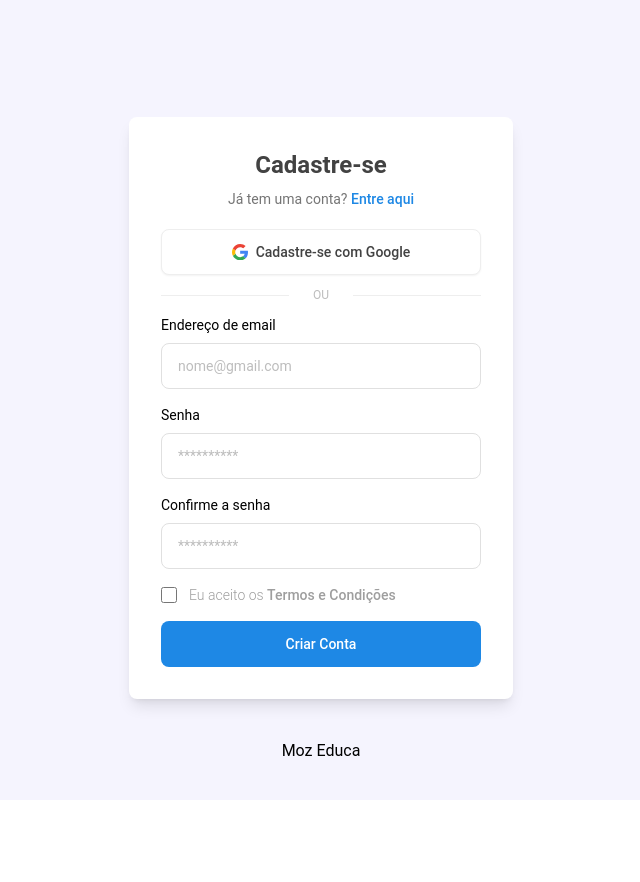
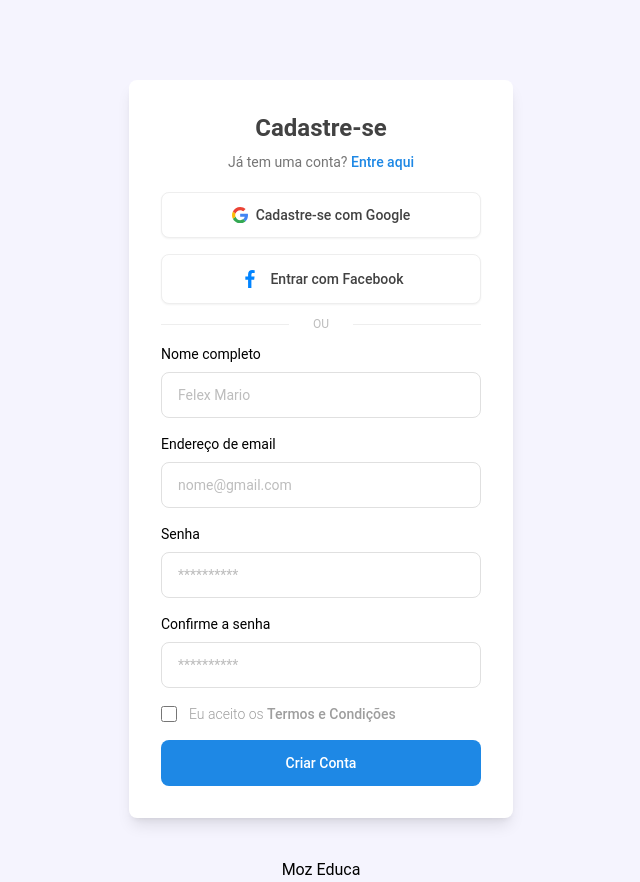
Before and after one commit to ArmenioHouane/EducaPlataform, a React (Vite) app: page /signup in a window 1280 px wide. Shown: the whole page, without its empty margins (319-959 px from the left). Before the commit the page ends 800 px from the top, so only its background shows below. Built offline with nearby package versions, Linux system fonts and the light colour scheme; the HTML template or start-up script is replaced by a standard one.

Commit message:
Adicionando o método de autenticação por provedor do facebook

```diff
--- a/src/assets/components/Auth/Login.tsx
+++ b/src/assets/components/Auth/Login.tsx
@@ -1,11 +1,82 @@
 // src/components/Login.js
-import { ComplexNavbar } from '../Shared/Header';
-import { FooterWithSitemap } from '../Shared/Footer';
-import { Link } from 'react-router-dom';
+//import { ComplexNavbar } from '../Shared/Header';
+//import { FooterWithSitemap } from '../Shared/Footer';
+import { Link, useNavigate } from 'react-router-dom';
+import { signInWithPopup, FacebookAuthProvider, User } from "firebase/auth";
+import { authentication, database } from '../../../firebase/config';
+import { Usuario } from '../../../model/Usuario';
+import { doc, DocumentReference, getDoc, setDoc } from "firebase/firestore"
 
-const Login = () => (
-  <div className="flex flex-col items-center justify-center min-h-screen bg-backWhitelm dark:bg-blackbg">
-     {/*<ComplexNavbar /> Inclua seu componente ComplexNavbar aqui */}
+const Login: React.FC = () => {
+  const navigate = useNavigate();
+
+  //Esta função verifica se já existe um objecto na BD com o id do usuario atual
+  function cheekUser(user: User) {
+
+    //A funcao doc é usada para especificar o caminho do object
+    //o primeiro parametro é a base de dados, o segundo a tabela e o ultimo o id do objecto
+    const docRef = doc(database, "usuarios", user.uid);
+
+    //A função getDoc faz uma consulta da referencia acima
+    getDoc(docRef)
+      .then((docSnap) => {
+        if (docSnap.exists()) {
+          console.log("Dados encotrados");
+          navigate("/");
+        } else {
+          saveUser(user, docRef)
+        }
+      })
+      .catch((error) => {
+        console.log("Ocorreu um erro ao vericar o usuario" + error.message);
+      });
+  }
+
+  //A função responsavel por gravar os dados na db
+  function saveUser(user: User, docRef: DocumentReference) {
+
+    var usuario = new Usuario(
+      user.uid,
+      user.displayName,
+      user.email,
+      "default",
+      user.photoURL,
+      user.emailVerified,
+      user.phoneNumber
+    );
+
+    setDoc(docRef, usuario.toObject())
+      .then(() => {
+        navigate("/");
+      })
+      .catch((error) => {
+        console.error('Erro ao salvar dados:', error);
+      });
+  }
+
+
+  //funcao para autenticar usando o facebbok
+  function signInWithFacebook(): void {
+    const provider = new FacebookAuthProvider();
+    signInWithPopup(authentication, provider)
+      .then((result) => {
+        const user = result.user;
+        cheekUser(user);
+      }).catch((error) => {
+        console.log(error);
+        /*// Handle Errors here.
+        const errorCode = error.code;
+        const errorMessage = error.message;
+        // The email of the user's account used.*/
+        const email = error.customData.email;
+        if (email != null) {
+          console.log("Este email ja esta sendo usado");
+        }
+      })
+  }
+
+  return (<div className="flex flex-col items-center justify-center min-h-screen bg-backWhitelm dark:bg-blackbg">
+    {/*<ComplexNavbar /> Inclua seu componente ComplexNavbar aqui */}
     <div className="mt-20 mb-10 bg-white dark:bg-blacklg rounded-lg shadow-lg p-8 max-w-sm mx-auto">
       <div className="text-center">
         <h1 className="block text-2xl font-bold text-gray-800 dark:text-white">
@@ -51,6 +122,23 @@ const Login = () => (
             />
           </svg>
           Entrar com Google
+        </button>
+
+        <button
+          type="button"
+          className="w-full py-3 px-4 inline-flex justify-center items-center gap-x-2 text-sm font-medium rounded-lg border border-gray-200 bg-white dark:bg-blacklg text-gray-800 shadow-sm hover:bg-backWhitelm dark:hover:bg-blackbg disabled:opacity-50 disabled:pointer-events-none dark:bg-neutral-900 dark:border-neutral-700 dark:text-white dark:hover:bg-neutral-800 mt-4"
+          onClick={signInWithFacebook}
+        >
+          <svg
+            xmlns="http://www.w3.org/2000/svg"
+            width="24"
+            height="24"
+            viewBox="0 0 24 24"
+            fill="rgba(1, 132, 255, 1)"
+          >
+            <path d="M13.397 20.997v-8.196h2.765l.411-3.209h-3.176V7.548c0-.926.258-1.56 1.587-1.56h1.684V3.127A22.336 22.336 0 0 0 14.201 3c-2.444 0-4.122 1.492-4.122 4.231v2.355H7.332v3.209h2.753v8.202h3.312z"></path>
+          </svg>
+          Entrar com Facebook
         </button>
         <div className="py-3 flex  items-center text-xs text-gray-400 uppercase before:flex-1 before:border-t before:border-gray-200 before:me-6 after:flex-1 after:border-t after:border-gray-200 after:ms-6 dark:text-neutral-500 dark:before:border-neutral-600 dark:after:border-neutral-600">
           Ou
@@ -151,10 +239,11 @@ const Login = () => (
     </div>
     {/*Qaundo tivermos um logo, iremos substituir o text pelo logo*/}
     <Link to="../">
-        <h2 className='hover:text-light-blue-600'>Moz Educa</h2>
-      </Link>
-      {/*<FooterWithSitemap /> Inclua seu componente FooterWithSitemap aqui */}
+      <h2 className='hover:text-light-blue-600'>Moz Educa</h2>
+    </Link>
+    {/*<FooterWithSitemap /> Inclua seu componente FooterWithSitemap aqui */}
   </div>
-);
+  )
+};
 
 export default Login;
--- a/src/assets/components/Auth/Signup.tsx
+++ b/src/assets/components/Auth/Signup.tsx
@@ -1,14 +1,79 @@
-import { ComplexNavbar } from '../Shared/Header';
-import { FooterWithSitemap } from '../Shared/Footer';
-import { Link } from 'react-router-dom';
+import { FacebookAuthProvider, signInWithPopup, User } from 'firebase/auth';
+import { Link, useNavigate } from 'react-router-dom';
+import { authentication, database } from '../../../firebase/config';
+import { doc, DocumentReference, getDoc, setDoc } from 'firebase/firestore';
+import { Usuario } from '../../../model/Usuario';
+
+export const Signup = () => {
+
+  const navigate = useNavigate();
+
+  //Esta função verifica se já existe um objecto na BD com o id do usuario atual
+  function cheekUser(user: User) {
+
+    //A funcao doc é usada para especificar o caminho do object
+    //o primeiro parametro é a base de dados, o segundo a tabela e o ultimo o id do objecto
+    const docRef = doc(database, "usuarios", user.uid);
+
+    //A função getDoc faz uma consulta da referencia acima
+    getDoc(docRef)
+      .then((docSnap) => {
+        if (docSnap.exists()) {
+          console.log("Dados encotrados");
+          navigate("/");
+        } else {
+          saveUser(user, docRef)
+        }
+      })
+      .catch((error) => {
+        console.log("Ocorreu um erro ao vericar o usuario" + error.message);
+      });
+  }
+
+  //A função responsavel por gravar os dados na db
+  function saveUser(user: User, docRef: DocumentReference) {
+
+    var usuario = new Usuario(
+      user.uid,
+      user.displayName,
+      user.email,
+      "default",
+      user.photoURL,
+      user.emailVerified,
+      user.phoneNumber
+    );
+
+    setDoc(docRef, usuario.toObject())
+      .then(() => {
+        navigate("/");
+      })
+      .catch((error) => {
+        console.error('Erro ao salvar dados:', error);
+      });
+  }
 
 
+  //funcao para autenticar usando o facebbok
+  function signInWithFacebook(): void {
+    const provider = new FacebookAuthProvider();
+    signInWithPopup(authentication, provider)
+      .then((result: { user: any; }) => {
+        const user = result.user;
+        cheekUser(user);
+      }).catch((error) => {
+        console.log(error);
+        /*// Handle Errors here.
+        const errorCode = error.code;
+        const errorMessage = error.message;
+        // The email of the user's account used.*/
+        const email = error.customData.email;
+        if (email != null) {
+          console.log("Este email ja esta sendo usado");
+        }
+      })
+  }
 
-
-
-export const Signup = () => (
-    <> {/*<ComplexNavbar >*/}
-
+  return (<>
     <div className="flex flex-col items-center justify-center min-w-80   min-h-screen bg-backWhitelm dark:bg-blackbg">
       <div className="mt-20 mb-10 bg-white dark:bg-blacklg rounded-lg shadow-lg p-8 w-96  mx-auto">
         <div className="text-center">
@@ -56,12 +121,65 @@ export const Signup = () => (
             </svg>
             Cadastre-se com Google
           </button>
+
+          <button
+            type="button"
+            className="w-full py-3 px-4 inline-flex justify-center items-center gap-x-2 text-sm font-medium rounded-lg border border-gray-200 bg-white dark:bg-blacklg text-gray-800 shadow-sm hover:bg-backWhitelm dark:hover:bg-blackbg disabled:opacity-50 disabled:pointer-events-none dark:bg-neutral-900 dark:border-neutral-700 dark:text-white dark:hover:bg-neutral-800 mt-4"
+            onClick={signInWithFacebook}
+          >
+            <svg
+              xmlns="http://www.w3.org/2000/svg"
+              width="24"
+              height="24"
+              viewBox="0 0 24 24"
+              fill="rgba(1, 132, 255, 1)"
+            >
+              <path d="M13.397 20.997v-8.196h2.765l.411-3.209h-3.176V7.548c0-.926.258-1.56 1.587-1.56h1.684V3.127A22.336 22.336 0 0 0 14.201 3c-2.444 0-4.122 1.492-4.122 4.231v2.355H7.332v3.209h2.753v8.202h3.312z"></path>
+            </svg>
+            Entrar com Facebook
+          </button>
           <div className="py-3 flex items-center text-xs text-gray-400 uppercase before:flex-1 before:border-t before:border-gray-200 before:me-6 after:flex-1 after:border-t after:border-gray-200 after:ms-6 dark:text-neutral-500 dark:before:border-neutral-600 dark:after:border-neutral-600">
             Ou
           </div>
           {/* Formulário */}
           <form>
             <div className="grid gap-y-4">
+              {/* Grupo de Formulário */}
+            <div>
+              <label
+                htmlFor="email"
+                className="block text-sm mb-2  dark:text-white"
+              >
+                Nome completo
+              </label>
+              <div className="relative">
+                <input
+                  type="text"
+                  id="nome"
+                  name="nome"
+                  className="py-3 px-4 block w-full border border-gray-300 rounded-lg text-sm focus:border-blue-500 focus:ring-blue-500 disabled:opacity-50 disabled:pointer-events-none dark:bg-neutral-900 dark:border-neutral-700 dark:text-neutral-400 dark:placeholder-neutral-500 dark:bg-blacklg dark:focus:ring-neutral-600"
+                  required={true}
+                  placeholder='Felex Mario'
+                  aria-describedby="name-error"
+                />
+                <div className="hidden absolute inset-y-0 end-0 pointer-events-none pe-3">
+                  <svg
+                    className="size-5 text-red-500"
+                    width={16}
+                    height={16}
+                    fill="currentColor"
+                    viewBox="0 0 16 16"
+                    aria-hidden="true"
+                  >
+                    <path d="M16 8A8 8 0 1 1 0 8a8 8 0 0 1 16 0zM8 4a.905.905 0 0 0-.9.995l.35 3.507a.552.552 0 0 0 1.1 0l.35-3.507A.905.905 0 0 0 8 4zm.002 6a1 1 0 1 0 0 2 1 1 0 0 0 0-2z" />
+                  </svg>
+                </div>
+              </div>
+              <p className="hidden text-xs text-red-600 mt-2" id="name-error">
+                Por favor, digite o nome válido
+              </p>
+            </div>
+            {/* Fim do Grupo de Formulário */}
               {/* Grupo de Formulário */}
               <div>
                 <label
@@ -223,5 +341,5 @@ export const Signup = () => (
     </div>
 
     {/*<FooterWithSitemap /> */}
-    </>
-  )
+  </>)
+}
--- /dev/null
+++ b/src/model/Usuario.ts
@@ -0,0 +1,39 @@
+export class Usuario {
+    uid: string;
+    nome: string | null;
+    email: string | null;
+    tipo: string;
+    imagemUrl: string | null;
+    emailVerificado: boolean;
+    numeroTelefone: string | null;
+
+    constructor(
+        uid: string,
+        nome: string | null,
+        email: string | null,
+        tipo: string = "aluno",
+        imagemUrl: string | null,
+        emailVerificado: boolean = false,
+        numeroTelefone: string | null,
+    ) {
+        this.uid = uid;
+        this.nome = nome;
+        this.email = email;
+        this.tipo = tipo;
+        this.imagemUrl = imagemUrl;
+        this.emailVerificado = emailVerificado;
+        this.numeroTelefone = numeroTelefone;
+    }
+
+    toObject(): object {
+        return {
+            uid: this.uid,
+            nome: this.nome,
+            email: this.email,
+            tipo: this.tipo,
+            imagemUrl: this.imagemUrl,
+            emailVerificado: this.emailVerificado,
+            numeroTelefone: this.numeroTelefone
+        };
+    }
+}
```
Also changed, not shown: src/firebase/config.ts (+6 -2 lines). Lines whose indentation alone changed are shown as unchanged.
